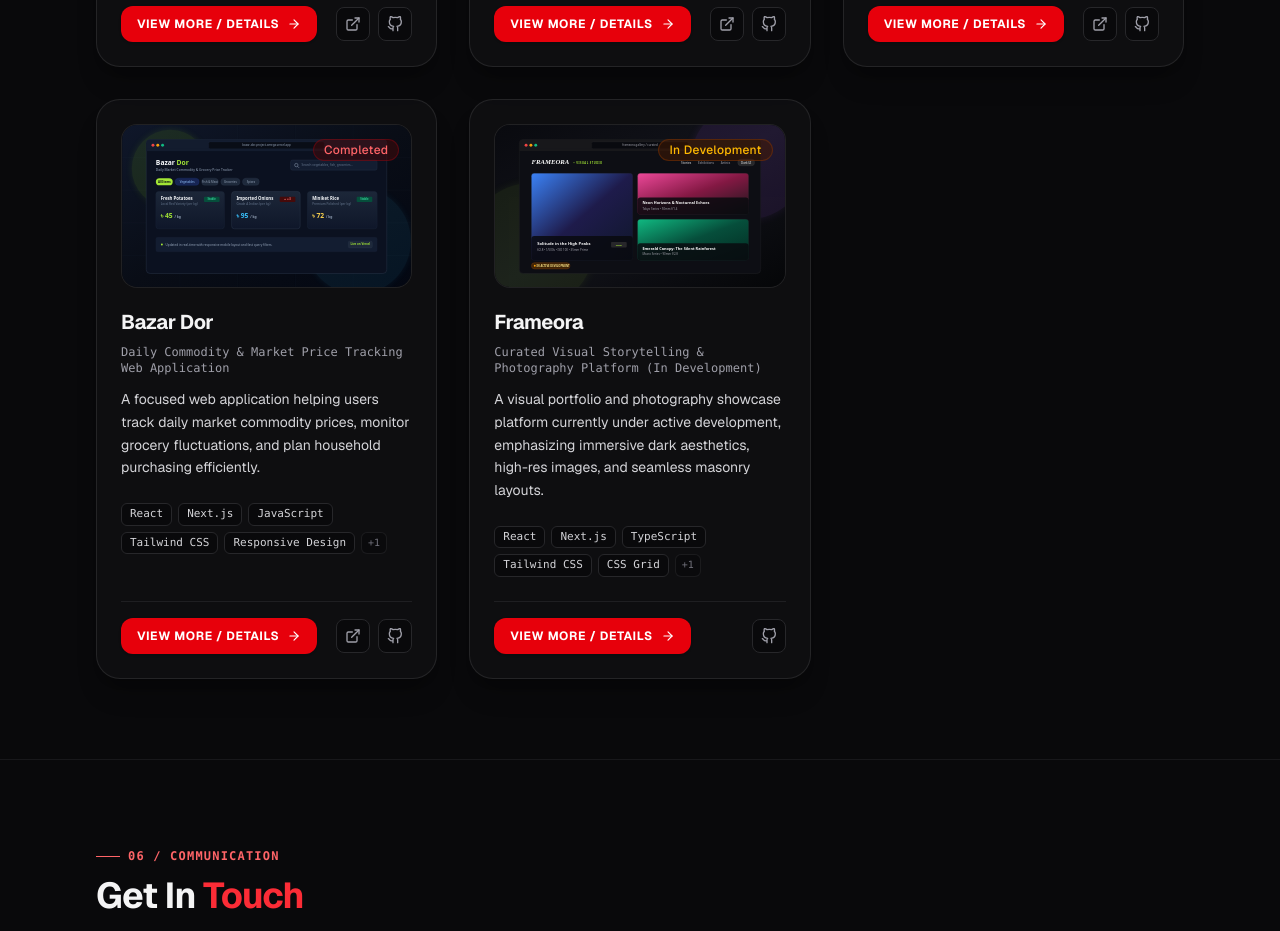
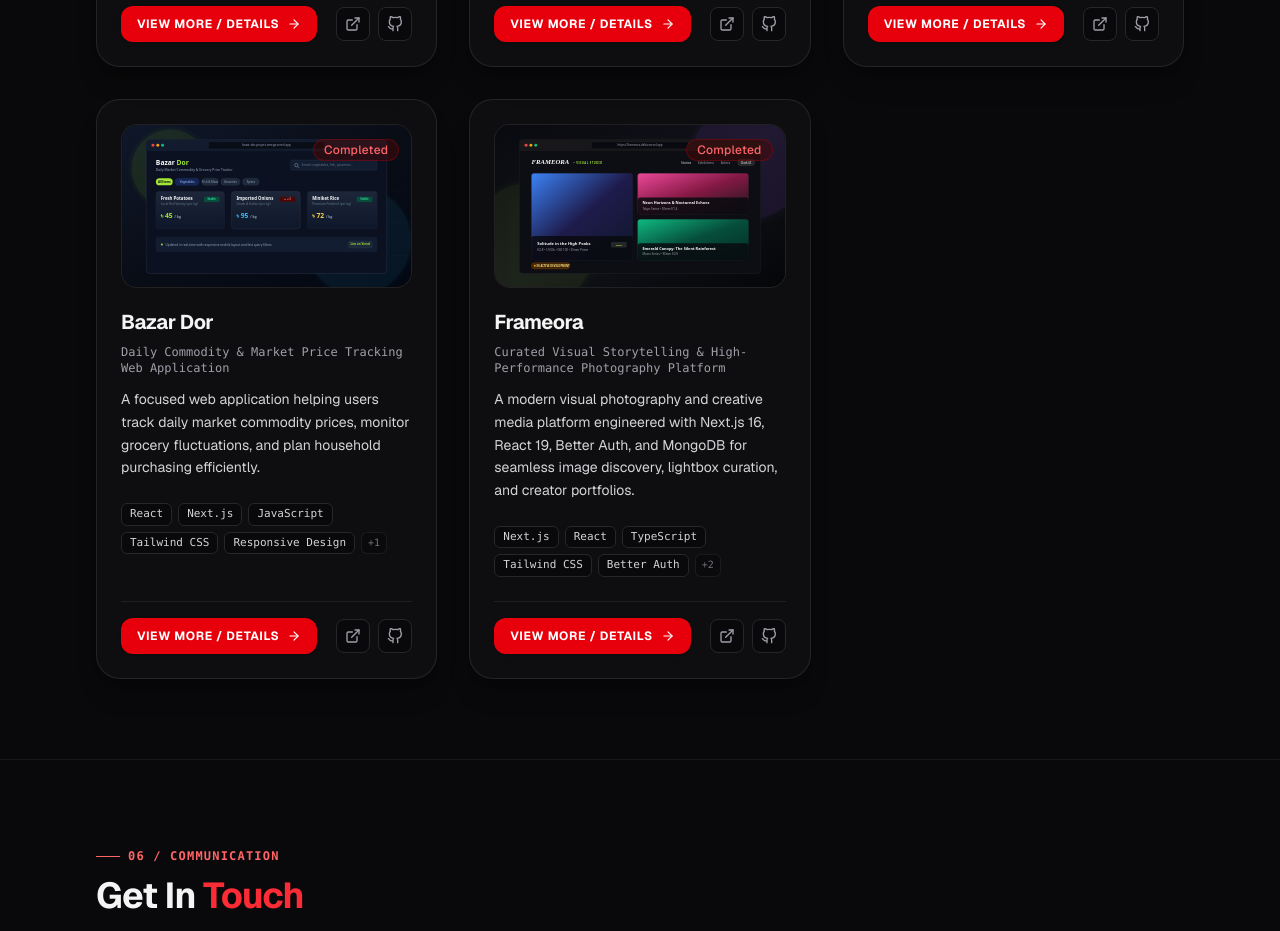
Before and after one commit to mabdullah404/personal-portfolio, a Next.js app: page / in a window 1280 px wide. Shown: the part 5900-6831 px from the top of the page. Built offline with nearby package versions, Linux system fonts and the light colour scheme.

Commit message:
feat: add Frameora live project details, links, and assets

```diff
--- a/src/data/projects.ts
+++ b/src/data/projects.ts
@@ -167,40 +167,41 @@ export const projectsData: Project[] = [
     id: "frameora",
     slug: "frameora",
     title: "Frameora",
-    tagline: "Curated Visual Storytelling & Photography Platform (In Development)",
-    shortDescription: "A visual portfolio and photography showcase platform currently under active development, emphasizing immersive dark aesthetics, high-res images, and seamless masonry layouts.",
-    detailedOverview: "Frameora is an ongoing creative web project engineered to celebrate visual art, photography collections, and digital media portfolios. Designed with an editorial aesthetic, Frameora offers a distraction-free environment where image details, aspect ratios, and visual narratives take center stage.",
+    tagline: "Curated Visual Storytelling & High-Performance Photography Platform",
+    shortDescription: "A modern visual photography and creative media platform engineered with Next.js 16, React 19, Better Auth, and MongoDB for seamless image discovery, lightbox curation, and creator portfolios.",
+    detailedOverview: "Frameora is an immersive full-stack photography platform engineered to showcase high-resolution visual art, photo stories, and curated creative collections. Built using Next.js 16 App Router, React 19, and Tailwind CSS v4, Frameora integrates Better Auth for secure user sessions, MongoDB for photo and metadata persistence, and interactive crop & lightbox modals for a polished media experience.",
     image: "/images/projects/frameora.svg",
-    imageAlt: "Frameora photography showcase layout preview",
-    technologies: ["React", "Next.js", "TypeScript", "Tailwind CSS", "CSS Grid", "Image Optimization"],
-    status: "In Development",
+    imageAlt: "Frameora photography showcase and curation platform preview",
+    technologies: ["Next.js", "React", "TypeScript", "Tailwind CSS", "Better Auth", "MongoDB", "Lucide Icons"],
+    status: "Completed",
     featured: true,
-    liveUrl: "",
-    githubUrl: "https://github.com/mabdullah404",
+    liveUrl: "https://frameora-delta.vercel.app",
+    githubUrl: "https://github.com/mabdullah404/Frameora",
     keyFeatures: [
-      "Dynamic masonry and editorial grid layouts accommodating varying aspect ratios",
-      "Smooth modal lightbox with keyboard shortcuts for intuitive image viewing",
-      "Category tags for landscape, portrait, street, and architectural photography",
-      "Adaptive loading states and low-quality image placeholders (LQIP) to avoid layout shifts",
-      "Modern dark aesthetic that highlights image colors and contrast"
+      "Dynamic photo gallery feed with category-based filtering and instant search",
+      "Robust user authentication and profile management powered by Better Auth",
+      "Interactive photo upload modal with client-side image cropping and tag metadata",
+      "Immersive lightbox viewer with keyboard navigation, full-screen view, and photo favoriting",
+      "Photo stories and editorial visual narratives with dedicated reader routes",
+      "Dark and light theme toggling with zero layout shifts and responsive masonry grid"
     ],
     challenges: [
-      "Handling heterogeneous image dimensions without breaking grid alignment or cropping focal points unintentionally.",
-      "Optimizing load performance for high-resolution photographs on slower network connections.",
-      "Maintaining smooth transitions when expanding images into full-screen view."
+      "Integrating Next.js 16 App Router with React 19 client components and Better Auth session cookies.",
+      "Ensuring responsive masonry image feeds without cumulative layout shift (CLS) across mobile and desktop devices.",
+      "Implementing client-side image cropping and aspect ratio enforcement before uploading to MongoDB storage."
     ],
     solutions: [
-      "Designed responsive CSS Grid masonry patterns paired with aspect-ratio utilities.",
-      "Used Next.js Image component with modern WebP formatting, responsive srcset, and blurred placeholder states.",
-      "Kept UI elements lightweight and minimal to ensure that the browser engine prioritizes media decoding."
+      "Architected clean Next.js route handlers and server actions interacting with MongoDB collections.",
+      "Utilized custom skeleton loaders and responsive aspect-ratio wrappers to ensure smooth visual rendering.",
+      "Implemented a modular ImageCropModal component providing instantaneous visual feedback before save."
     ],
     improvements: [
-      "Add EXIF data display overlay (camera model, shutter speed, ISO, aperture) for photography enthusiasts.",
-      "Implement client-side collection bookmarking using browser LocalStorage."
+      "Add EXIF metadata extraction to display camera gear, ISO, aperture, and shutter speed for photographers.",
+      "Incorporate multi-image upload queues and album grouping capabilities."
     ],
     futurePlans: [
-      "Build a creator upload dashboard with cloud asset integration (e.g., Cloudinary or Supabase Storage).",
-      "Add social sharing cards with dynamic OpenGraph image generation for featured shots."
+      "Integrate creator monetization, high-resolution print licensing, and custom watermark controls.",
+      "Develop collaborative photo collections and community curation voting."
     ]
   }
 ];
```
Also changed, not shown: public/images/projects/frameora.svg, 1 other file (tests, documents, lock files or other folders).
